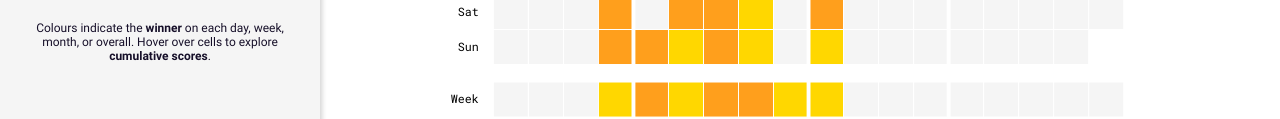
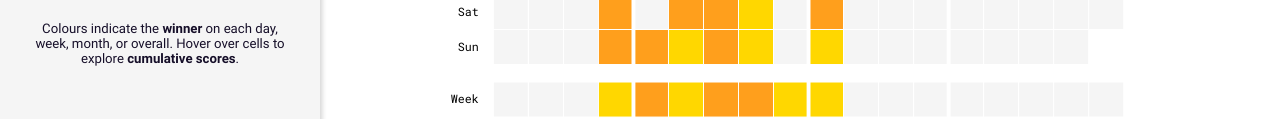
Before and after one commit to sophiamersmann/rummy-calendar, a website built with webpack: page index.html in a window 1280 px wide. Shown: the part 355-474 px from the top of the page. Built offline with Linux system fonts and the light colour scheme.

Commit message:
[STYLE] Increase font size of paragraphs

```diff
--- a/src/assets/style/scss/base.scss
+++ b/src/assets/style/scss/base.scss
@@ -153,6 +153,10 @@ html {
     font-size: 1.4em;
   }
 
+  p {
+    font-size: 1.1em;
+  }
+
   a:not([class]) {
     color: $blue;
     text-decoration: none;
```
Also changed, not shown: dist/bundle.min.js, src/assets/style/css/base.css.
